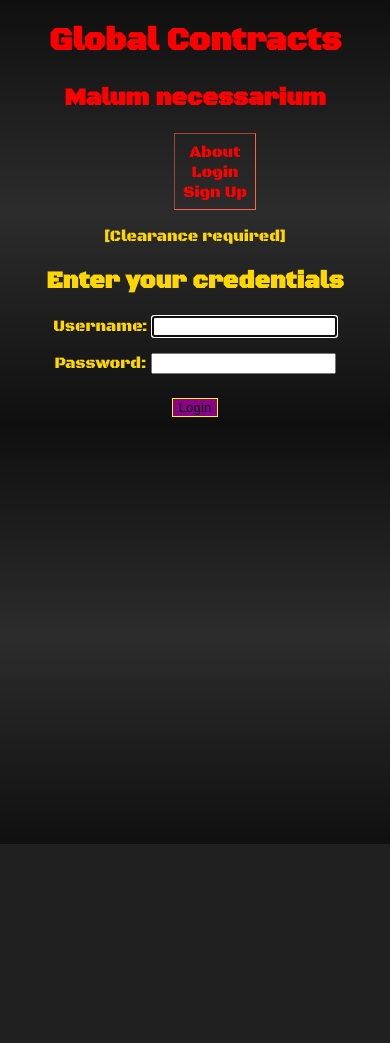
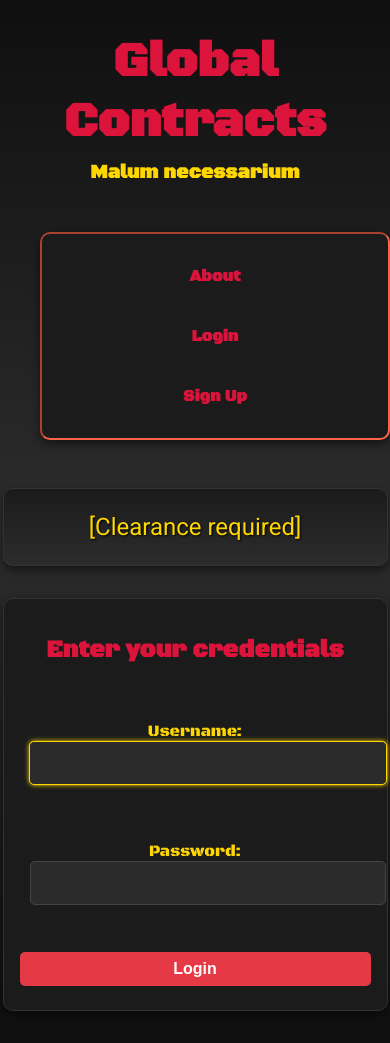
Before and after one commit to ShirtHanger/world-of-contracts, a Django app: page /?next=/agents/1/ in a window 390 px wide. Before the commit the page ends 844 px from the top, so only its background shows below. Run offline with Django 5.2, Linux system fonts and the light colour scheme; tables that the repository leaves empty hold one stand-in row (values such as "Sample post").

Commit message:
Applied styling to rest of site, but signup page looks ugly

```diff
--- a/main_app/static/css/base.css
+++ b/main_app/static/css/base.css
@@ -4,6 +4,7 @@
 
 @import url('https://fonts.googleapis.com/css2?family=Black+Ops+One&family=Hanken+Grotesk:ital,wght@0,200;1,200&family=Montserrat:ital,wght@1,521&family=Roboto:ital,wght@0,100;0,300;0,400;0,500;0,700;0,900;1,100;1,300;1,400;1,500;1,700;1,900&display=swap');
 
+/* Body which is the default of everything */
 body {
     margin: auto;
     text-align: center;
@@ -14,55 +15,127 @@ body {
     font-style: normal;
 }
 
-
-
+/* Links */
 a {
     text-decoration: none;
-    color: red;
+    color: crimson;
+    font-weight: bold;
+    transition: color 0.5s ease-in-out;
 }
 
+a:hover {
+    color: goldenrod;
+}
+
+/* Navbar */
 ul {
     display: flex;
     flex-direction: row;
     flex-wrap: wrap;
     justify-content: center;
     list-style: none;
+    /* padding: 0; */
 }
 
+li {
+    transition: background-color 0.5s ease-in-out;
+    padding: 1rem;
+    margin: 0.5rem;
+}
+
+li:hover {
+    background-color: green;
+    border-radius: 5px;
+}
+
+/* Nav Bar and Object detail Cards */
 .links-card {
-    border: 0.1vw inset tomato;
-    /* margin: 2vw; */
+    border: 2px inset tomato;
+    /* padding: 1.5rem; */
     padding: 2vw;
-    transition: background-color ease-in-out 0.5s;
+    margin: 2vw;
+    border-radius: 10px;
+    background-color: #1b1b1b;
+    box-shadow: 0 4px 8px rgba(0, 0, 0, 0.5);
+    transition: background-color 0.5s ease-in-out, transform 0.5s ease-in-out;
 }
 
 .links-card:hover {
     background-color: springgreen;
+    transform: scale(1.05); /* Consider removing all transform scales, not that sleek and no nonsense IMO */
 }
 
-li {
-    transition: background-color ease-in-out 0.5s;
-}
-
-li:hover {
-    background-color: green;
-}
-
+/* Buttons by both class and function */
 button, .btn {
     background-color: darkmagenta;
-    border-color: yellow;
-    border-style: groove;
-    border-width: 0.1vw;
-    transition: transform 0.5s, background-color 0.5s ease-in-out;
+    border: 2px groove yellow;
+    /* color: white; */
+    font-size: 1rem;
+    /* font-family: "Roboto", sans-serif; */ /* Consider changing to something else */
+    padding: 0.75rem 1.5rem;
+    border-radius: 5px;
+    cursor: pointer;
+    transition: transform 0.5s ease-in-out, background-color 0.5s ease-in-out;
     margin: 2vw;
 }
 
-button:hover {
-    transform: scale(1.3);
+button:hover, .btn:hover {
+    transform: scale(1.1);
     background-color: goldenrod;
+    color: #1b1b1b;
 }
 
-.btn:hover {
-    transform: scale(1.3);
-    background-color: goldenrod;
+/* Page Header and images for rendered data */
+.header-title-container {
+    margin: 2rem 0;
+    text-align: center;
 }
+
+.header-title-container h1 {
+    font-family: "Black Ops One", sans-serif;
+    font-size: 3rem;
+    color: crimson;
+    margin: 0;
+}
+
+.header-title-container h2 {
+    /* font-family: "Roboto", sans-serif; */
+    font-size: 1.2rem;
+    color: gold;
+    margin: 0.5rem 0 0;
+}
+
+.page-header {
+    padding: 2rem 0;
+    color: crimson;
+    border-bottom: 2px solid #444;
+    font-family: "Black Ops One", sans-serif;
+    text-align: center;
+}
+
+.page-header img {
+    width: 50px;
+    height: auto;
+    margin: 1rem;
+    filter: grayscale(100%) brightness(70%);
+    transition: filter 0.5s ease-in-out-in-out;
+}
+
+.page-header img:hover {
+    filter: grayscale(0%) brightness(100%);
+}
+
+/* Mobile */
+@media screen and (max-width: 768px) {
+    ul {
+        flex-direction: column;
+    }
+
+    .links-card {
+        margin: 1rem 0;
+    }
+
+    button, .btn {
+        width: 100%;
+    }
+}
--- a/main_app/static/css/detail.css
+++ b/main_app/static/css/detail.css
@@ -52,7 +52,7 @@
     list-style: none;
     padding: 0;
     margin: 0;
-    color: #ccc;
+    color: darkcyan;
 }
 
 .info-container li, .stats-container li {
@@ -89,7 +89,7 @@
     box-shadow: 0 4px 8px rgba(0, 0, 0, 0.5);
     padding: 1rem;
     width: 250px;
-    transition: transform 0.3s, box-shadow 0.3s, background 0.5s ease-in-out;
+    transition: transform 0.5s, box-shadow 0.5s, background 0.5s ease-in-out;
     text-align: center;
 }
 
@@ -121,7 +121,7 @@
     color: #fff;
     text-decoration: none;
     border-radius: 5px;
-    transition: transform 0.3s, background 0.5s ease-in-out;
+    transition: transform 0.5s, background 0.5s ease-in-out;
     background: #e63946;
 }
 
--- a/main_app/static/css/home.css
+++ b/main_app/static/css/home.css
@@ -0,0 +1,101 @@
+.tagline-container {
+    display: flex;
+    flex-direction: column;
+    align-items: center;
+    justify-content: center;
+    padding: 2rem;
+    background: linear-gradient(#1b1b1b, #2c2c2c);
+    color: #ffd700;
+    font-family: "Roboto", sans-serif;
+    font-size: 1.5rem;
+    border: 1px solid #333;
+    border-radius: 10px;
+    box-shadow: 0 4px 8px rgba(0, 0, 0, 0.5);
+    margin: 2rem auto;
+    width: 60%;
+}
+
+.tagline-container p {
+    margin: 0.5rem 0;
+    text-shadow: 1px 1px 2px #000;
+}
+
+
+.login {
+    display: flex;
+    flex-direction: column;
+    align-items: center;
+    gap: 1.5rem;
+    padding: 2rem;
+    background: #1b1b1b;
+    border: 1px solid #333;
+    border-radius: 10px;
+    box-shadow: 0 4px 8px rgba(0, 0, 0, 0.5);
+    width: 50%;
+    margin: 2rem auto;
+}
+
+.login h1 {
+    font-family: "Black Ops One", sans-serif;
+    color: crimson;
+    font-size: 2rem;
+    margin-bottom: 1rem;
+}
+
+.login input {
+    width: 100%;
+    padding: 0.75rem;
+    font-size: 1rem;
+    border: 1px solid #444;
+    border-radius: 5px;
+    background: #2b2b2b;
+    color: #fff;
+    transition: border-color 0.5s, box-shadow 0.5s;
+}
+
+.login input:focus {
+    border-color: #ffd700;
+    box-shadow: 0 0 5px #ffd700;
+    outline: none;
+}
+
+.login input:hover {
+    border-color: #21f379;
+    box-shadow: 0 0 5px #21f379;
+}
+
+
+.btn.submit {
+    background: #e63946;
+    color: #fff;
+    font-size: 1.2rem;
+    font-weight: bold;
+    padding: 0.75rem 1.5rem;
+    border: none;
+    border-radius: 5px;
+    cursor: pointer;
+    transition: background-color 0.5s, color 0.5s, transform 0.5s;
+}
+
+.btn.submit:hover {
+    background: #ffd700;
+    color: #1b1b1b;
+    transform: scale(1.05);
+}
+
+/* Mobile */
+@media screen and (max-width: 768px) {
+    .tagline-container, .login {
+        width: 90%;
+        padding: 1rem;
+    }
+
+    .login h1 {
+        font-size: 1.5rem;
+    }
+
+    .btn.submit {
+        font-size: 1rem;
+        padding: 0.5rem 1rem;
+    }
+}
--- a/main_app/static/css/index.css
+++ b/main_app/static/css/index.css
@@ -20,7 +20,7 @@
     height: auto;
     margin: 0 10px;
     filter: grayscale(100%) brightness(70%);
-    transition: filter 0.3s ease-in-out;
+    transition: filter 0.5s ease-in-out;
 }
 
 .page-header img:hover {
@@ -45,7 +45,7 @@
     box-shadow: 0 4px 8px rgba(0, 0, 0, 0.5);
     width: 25vw;
     padding: 1rem;
-    transition: transform 0.3s, box-shadow 0.3s, background-color ease-in-out 0.5s;
+    transition: transform 0.5s, box-shadow 0.5s, background-color ease-in-out 0.5s;
 }
 
 .card:hover {
@@ -119,7 +119,7 @@
     text-align: center;
     text-decoration: none;
     border-radius: 5px;
-    transition: background-color 0.3s, transform 0.3s;
+    transition: background-color 0.5s, transform 0.5s;
 }
 
 .btn.warn {
```
Also changed, not shown: main_app/static/css/form.css (+76 -14 lines).
